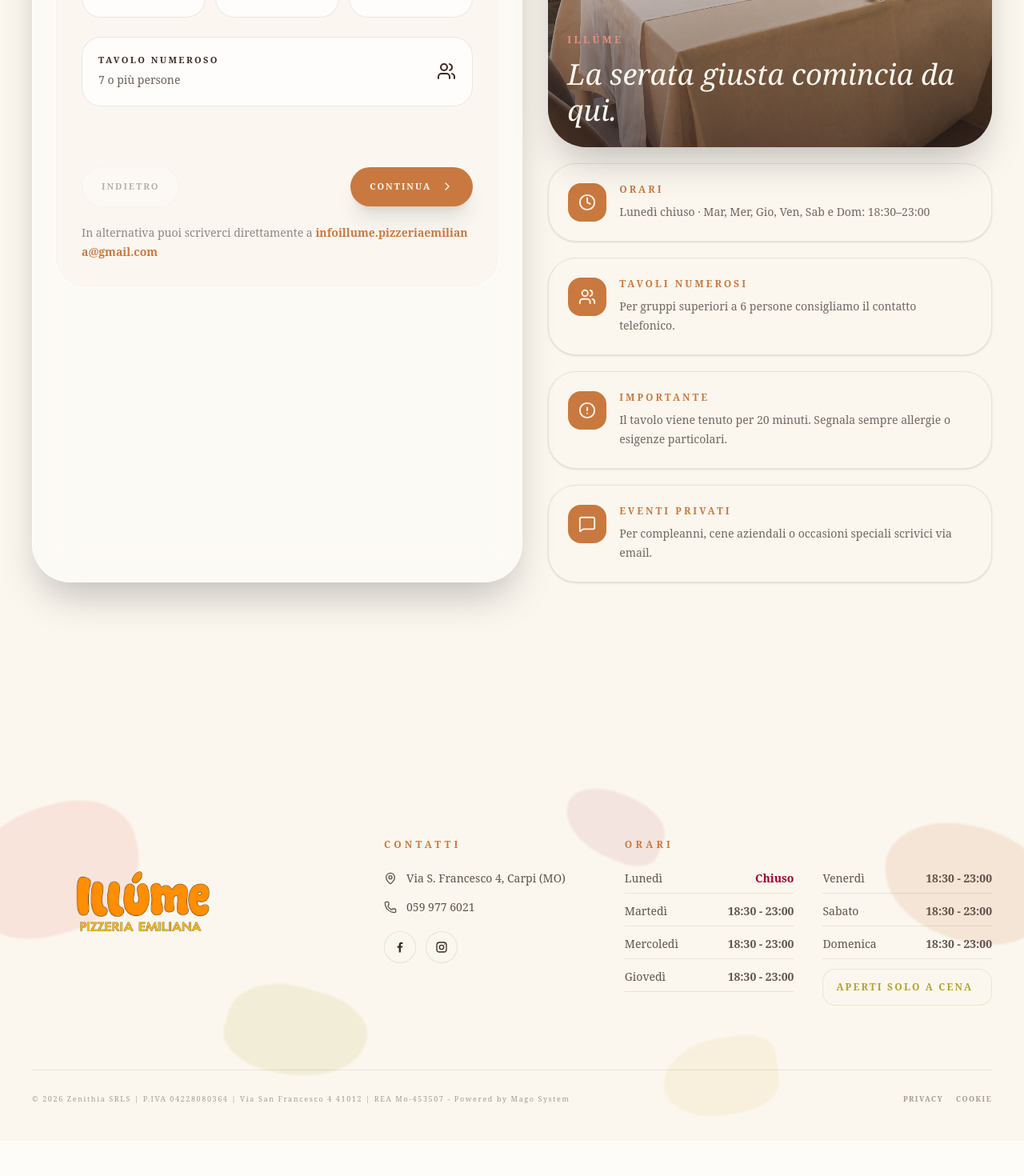
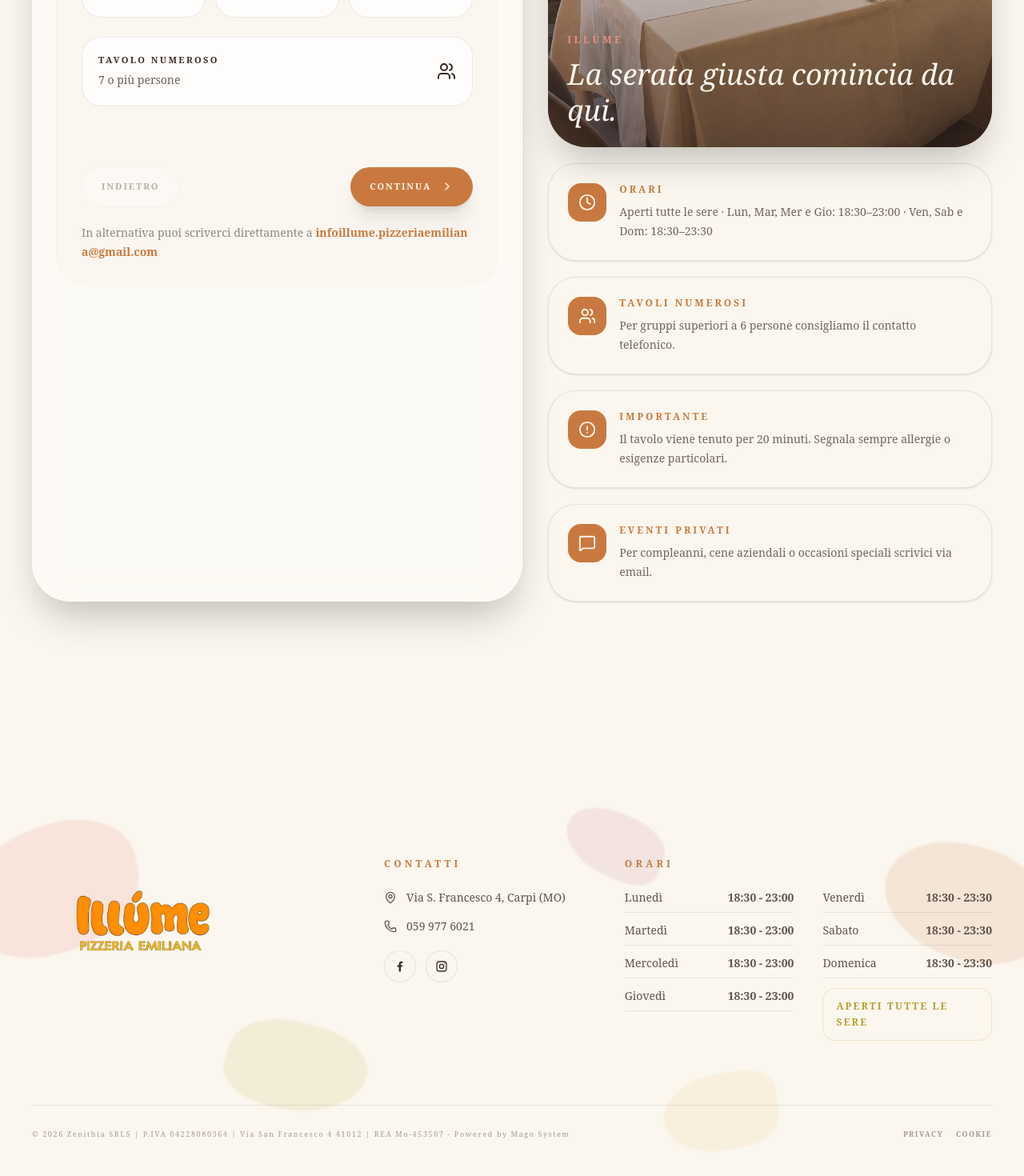
Before and after one commit to thinhdutong00/illume-cucina, a Next.js app: page /prenotazioni in a window 1280 px wide. Shown: the part 1199-2669 px from the top of the page at 80% size. Before the commit the page ends 2625 px from the top, so only its background shows below. Built offline with nearby package versions, Linux system fonts and the light colour scheme.

Commit message:
Aggiorna orari serali

```diff
--- a/app/components/Footer.tsx
+++ b/app/components/Footer.tsx
@@ -88,7 +88,7 @@
               <div className="space-y-3">
                 <div className="flex justify-between gap-4 border-b border-[#3b2a24]/10 pb-2">
                   <span>Lunedì</span>
-                  <span className="font-bold text-[#9b0232]">Chiuso</span>
+                  <span className="text-right font-bold">18:30 - 23:00</span>
                 </div>
 
                 <div className="flex justify-between gap-4 border-b border-[#3b2a24]/10 pb-2">
@@ -110,22 +110,22 @@
               <div className="space-y-3">
                 <div className="flex justify-between gap-4 border-b border-[#3b2a24]/10 pb-2">
                   <span>Venerdì</span>
-                  <span className="text-right font-bold">18:30 - 23:00</span>
+                  <span className="text-right font-bold">18:30 - 23:30</span>
                 </div>
 
                 <div className="flex justify-between gap-4 border-b border-[#3b2a24]/10 pb-2">
                   <span>Sabato</span>
-                  <span className="text-right font-bold">18:30 - 23:00</span>
+                  <span className="text-right font-bold">18:30 - 23:30</span>
                 </div>
 
                 <div className="flex justify-between gap-4 border-b border-[#3b2a24]/10 pb-2">
                   <span>Domenica</span>
-                  <span className="text-right font-bold">18:30 - 23:00</span>
+                  <span className="text-right font-bold">18:30 - 23:30</span>
                 </div>
 
                 <div className="rounded-2xl border border-[#b5a02f]/20 bg-[#fbf7ef]/50 px-4 py-3">
                   <p className="text-xs font-black uppercase leading-5 tracking-[0.18em] text-[#b5a02f]">
-                    Aperti solo a cena
+                    Aperti tutte le sere
                   </p>
                 </div>
               </div>
--- a/app/components/Header.tsx
+++ b/app/components/Header.tsx
@@ -48,24 +48,19 @@
       let open = false;
       let nextOpen = "";
 
-      const dinnerShift = { start: 18.5, end: 23 };
+      const dinnerShift = {
+        start: 18.5,
+        end: day === 5 || day === 6 || day === 0 ? 23.5 : 23,
+      };
 
-      if (day === 1) {
-        // Lunedì chiuso tutto il giorno
-        open = false;
-        nextOpen = "martedì alle 18:30";
-      } else {
       if (time >= dinnerShift.start && time < dinnerShift.end) {
         open = true;
       }
 
       if (time < dinnerShift.start) {
         nextOpen = "18:30";
-        } else if (day === 0) {
-          nextOpen = "martedì alle 18:30";
       } else {
         nextOpen = "domani alle 18:30";
-        }
       }
 
       setStatus({
--- a/app/contatti/page.tsx
+++ b/app/contatti/page.tsx
@@ -13,13 +13,13 @@
 } from "lucide-react";
 
 const openingHours = [
-  { day: "Lunedì", hours: "Chiuso" },
+  { day: "Lunedì", hours: "18:30 – 23:00" },
   { day: "Martedì", hours: "18:30 – 23:00" },
   { day: "Mercoledì", hours: "18:30 – 23:00" },
   { day: "Giovedì", hours: "18:30 – 23:00" },
-  { day: "Venerdì", hours: "18:30 – 23:00" },
-  { day: "Sabato", hours: "18:30 – 23:00" },
-  { day: "Domenica", hours: "18:30 – 23:00" },
+  { day: "Venerdì", hours: "18:30 – 23:30" },
+  { day: "Sabato", hours: "18:30 – 23:30" },
+  { day: "Domenica", hours: "18:30 – 23:30" },
 ];
 
 export default function Contatti() {
@@ -146,7 +146,7 @@
                   </div>
 
                   <p className="mt-5 rounded-2xl border border-[#b5a02f]/20 bg-[#fbf7ef]/55 px-4 py-3 text-xs font-black uppercase leading-5 tracking-[0.18em] text-[#b5a02f]">
-                    Aperti solo a cena
+                    Aperti tutte le sere
                   </p>
                 </div>
 
--- a/app/prenotazioni/page.tsx
+++ b/app/prenotazioni/page.tsx
@@ -60,7 +60,7 @@
 const weekendDinnerSlots = [
   "1° turno · 18:30 - 20:00",
   "2° turno · 20:00 - 21:30",
-  "3° turno · 21:30 - 23:00",
+  "3° turno · 21:30 - 23:30",
 ];
 
 export default function Prenota() {
@@ -160,7 +160,7 @@
                 <InfoBox
                   icon={<Clock size={22} />}
                   title="Orari"
-                  text="Lunedì chiuso · Mar, Mer, Gio, Ven, Sab e Dom: 18:30–23:00"
+                  text="Aperti tutte le sere · Lun, Mar, Mer e Gio: 18:30–23:00 · Ven, Sab e Dom: 18:30–23:30"
                 />
 
                 <InfoBox
@@ -243,17 +243,12 @@
       return;
     }
 
-    if (isMonday(date)) {
-      showNotice("Il lunedì siamo chiusi. Scegli un altro giorno.");
-      return;
-    }
-
     updateField("data", formatDateForInput(date));
     updateField("orario", "");
 
     if (isWeekendDinnerTurnDay(date)) {
       showNotice(
-        "Venerdì, sabato e domenica a cena puoi scegliere uno dei tre turni disponibili."
+        "Venerdì, sabato e domenica a cena puoi scegliere uno dei tre turni disponibili fino alle 23:30."
       );
     } else {
       showNotice(
@@ -269,9 +264,7 @@
     }
 
     if (!availableSlots.includes(slot)) {
-      if (isMonday(selectedDate)) {
-        showNotice("Il lunedì siamo chiusi.");
-      } else if (isWeekendDinnerTurnDay(selectedDate)) {
+      if (isWeekendDinnerTurnDay(selectedDate)) {
         showNotice(
           "Venerdì, sabato e domenica a cena sono disponibili solo i tre turni indicati."
         );
@@ -429,7 +422,7 @@
             {step === 0 &&
               "Partiamo dal numero di persone. Per tavoli numerosi puoi comunque chiamarci direttamente."}
             {step === 1 &&
-              "Scegli solo tra giorni e orari in cui il ristorante è aperto. Lunedì chiuso, aperti solo a cena."}
+              "Scegli solo tra giorni e orari in cui il ristorante è aperto. Siamo aperti tutte le sere."}
             {step === 2 &&
               "Lasciaci i dati per risponderti e confermare la disponibilità del tavolo."}
             {step === 3 &&
@@ -582,7 +575,7 @@
 
                     const formattedDate = formatDateForInput(item);
                     const selected = form.data === formattedDate;
-                    const unavailable = isPastDate(item) || isMonday(item);
+                    const unavailable = isPastDate(item);
 
                     return (
                       <button
@@ -607,13 +600,13 @@
 
                 <div className="mt-4 flex flex-wrap gap-2 text-[10px] font-bold uppercase tracking-[0.12em] text-[#3b2a24]/45">
                   <span className="rounded-full bg-[#3b2a24]/5 px-3 py-1">
-                    Lunedì chiuso
+                    Tutte le sere
                   </span>
                   <span className="rounded-full bg-[#3b2a24]/5 px-3 py-1">
                     Solo cena
                   </span>
                   <span className="rounded-full bg-[#3b2a24]/5 px-3 py-1">
-                    Ven · Sab · Dom cena a turni
+                    Ven · Sab · Dom fino alle 23:30
                   </span>
                 </div>
               </div>
@@ -972,17 +965,11 @@
 }
 
 function getAvailableSlots(date: Date) {
-  if (isMonday(date)) return [];
-
   if (isWeekendDinnerTurnDay(date)) {
     return weekendDinnerSlots;
   }
 
   return dinnerSlots;
-}
-
-function isMonday(date: Date) {
-  return date.getDay() === 1;
 }
 
 function isWeekendDinnerTurnDay(date: Date) {
```
Lines whose indentation alone changed are shown as unchanged.
